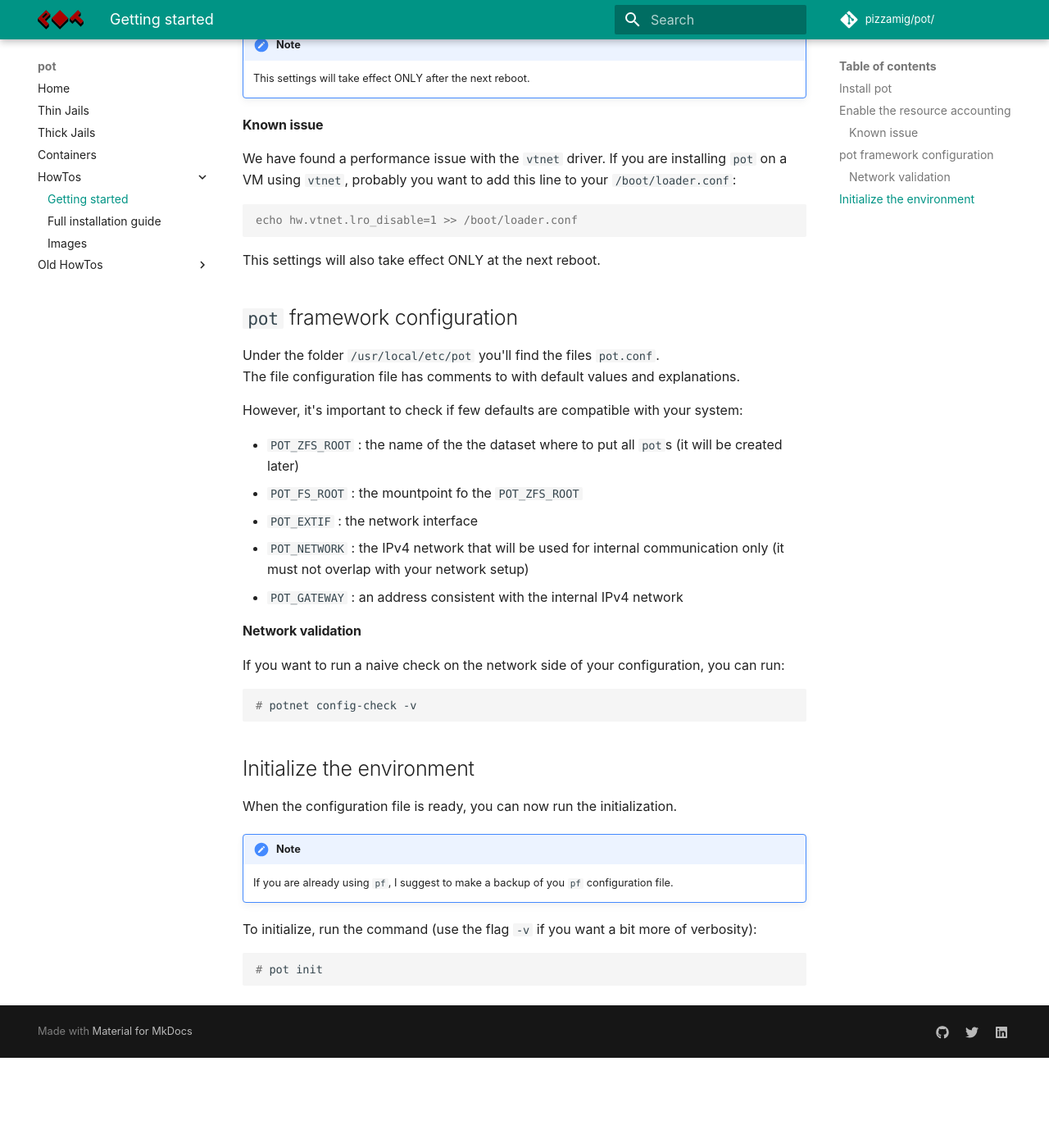
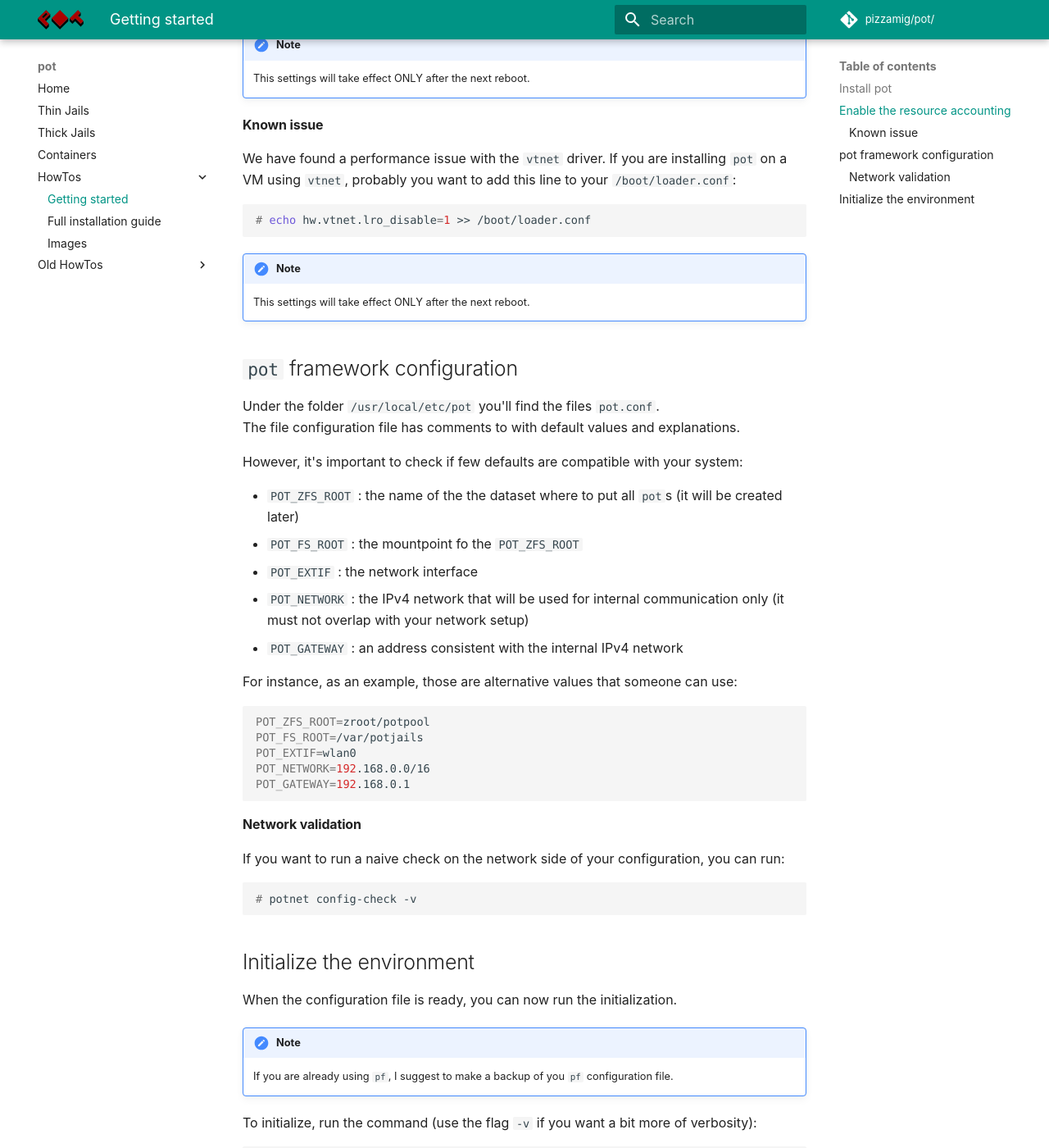
Before and after one commit to bsdpot/pot-book, an MkDocs documentation site: the page built from docs/Getting.md, in a window 1280 px wide and 1400 px high, scrolled down 780 px. Shown: the whole window at 82% size. Built offline with MkDocs 1.6.1 and Material for MkDocs 9.7.7, drawn with Linux system fonts in a browser that asks for light colours; comment, search, counter and statistics services are not loaded; before the commit the page ends 2070 px from its top, so only the background shows below that; some of the changed text lies outside the part shown.

Commit message:
Improve Getting

````diff
--- a/docs/Getting.md
+++ b/docs/Getting.md
@@ -26,9 +26,11 @@ To do so:
 We have found a performance issue with the `vtnet` driver.
 If you are installing `pot` on a VM using `vtnet`, probably you want to add this line to your `/boot/loader.conf`:
 ```console
-echo hw.vtnet.lro_disable=1 >> /boot/loader.conf
+# echo hw.vtnet.lro_disable=1 >> /boot/loader.conf
 ```
-This settings will also take effect ONLY at the next reboot.
+
+!!! note
+    This settings will take effect ONLY after the next reboot.
 
 ## `pot` framework configuration
 
@@ -43,6 +45,14 @@ However,  it's important to check if few defaults are compatible with your syste
 - `POT_NETWORK` : the IPv4 network that will be used for internal communication only (it must not overlap with your network setup)
 - `POT_GATEWAY` : an address consistent with the internal IPv4 network
 
+For instance, as an example, those are alternative values that someone can use:
+```sh
+POT_ZFS_ROOT=zroot/potpool
+POT_FS_ROOT=/var/potjails
+POT_EXTIF=wlan0
+POT_NETWORK=192.168.0.0/16
+POT_GATEWAY=192.168.0.1
+```
 #### Network validation
 If you want to run a naive check on the network side of your configuration, you can run:
 
````
Also changed, not shown: other parts of docs/Getting.md (+2 -1 lines).
